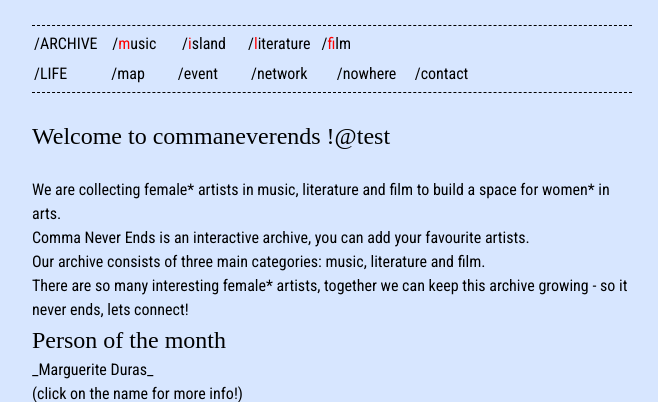
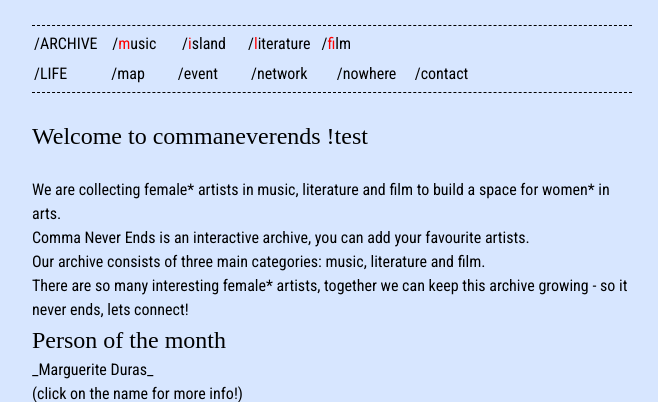
Before and after one commit to jeonghihi/commaneverends.github.io, a Jekyll site: the page built from index.md, in a window 1280 px wide, cut to the strip 0-402 px from the top of the page. Shown: the whole strip, without its empty margins (308-966 px from the left). Built offline with Jekyll 4.4.1, drawn with Linux system fonts in a browser that asks for light colours; some web fonts are replaced; some of the changed lines change nothing that is shown.

Commit message:
Update index.md

```diff
--- a/index.md
+++ b/index.md
@@ -18,8 +18,8 @@
 h2 {color:#4C39CA; font-size: 24px;}
 
 .divLeft {float: left; width:100%; height: min-content; margin:0 0 0 10; overflow: hidden; background-color: #BC9FF;}
-.divRight {float: right; width: 100%; height: min-content; margin:0 0 0 10; overflow: hidden;background-color: #BC9FF;}
-.divThird {float: right; width: 100%; heigt: min-content; margin:10px; }
+.divRight {float: right; width: 100%; height: 480px; margin:0 0 0 10; overflow: hidden;background-color: #BC9FF;}
+.divThird {float: right; width: 100%; heigt: min-content; margin:0 0 0 10; }
 .div-title-left{
     font-family: 'Saira Stencil One', cursive;
     font-size: 24px;
@@ -31,6 +31,12 @@
     font-size: 24px;
     margin: 0px;
 }
+.div-title-third{
+    font-family: 'Saira Stencil One', cursive;
+    font-color: green;
+    font-size: 24px;
+    margin: 0px;
+}
 
 </style>
 
@@ -38,7 +44,7 @@
 
 <div class="divLeft">
 
-<div class ="div-title-left"> Welcome to commaneverends !@test </div>
+<div class ="div-title-left"> Welcome to commaneverends !test </div>
 <br/>
 We are collecting female* artists in music, literature and film to build a space for women* in arts. <br/>
 Comma Never Ends is an interactive archive, you can add your favourite artists. <br/>
@@ -59,7 +65,7 @@
 
 <div class="divThird">
 
-  <div class ="div-title-third"> Event calendar <a href="/event/" target="_blank"> (click) </a> </div>
+<div class ="div-title-third"> Event calendar <a href="/event/" target="_blank"> (click) </a> </div>
 
 </div>
 
```
